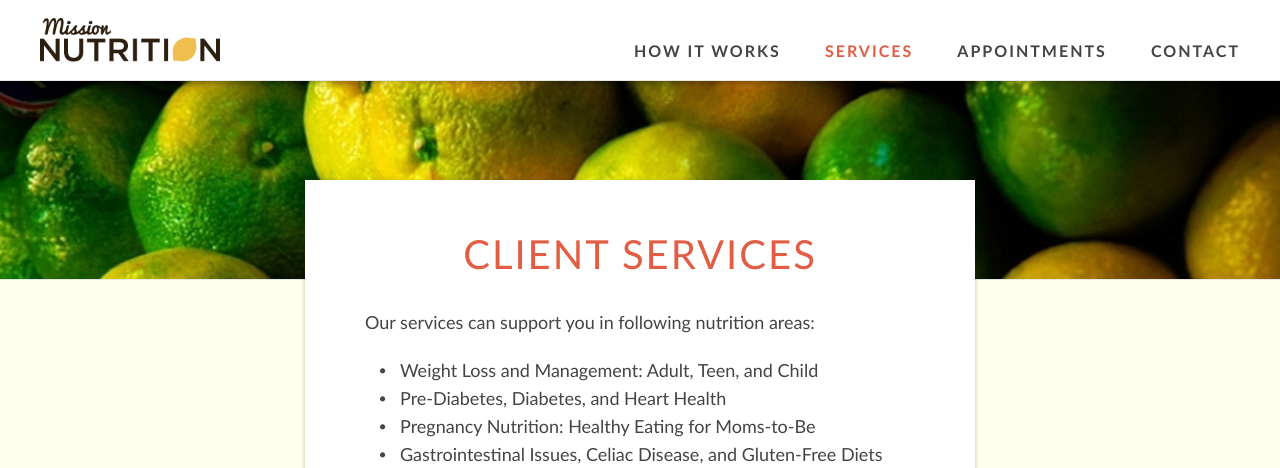
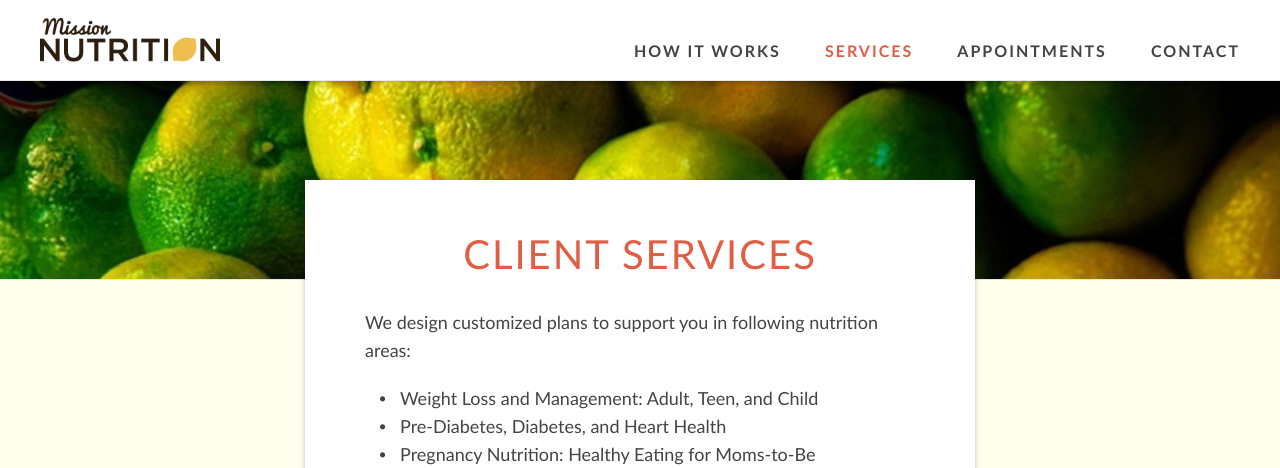
Before and after one commit to davelandry/missionnutrition, a Jekyll site: the page built from _pages/services.md, in a window 1280 px wide and 1400 px high, cut to the strip 0-468 px from the top of the window. Built offline with Jekyll 4.4.1, drawn with Linux system fonts in a browser that asks for light colours; some of the changed text lies outside the part shown.

Commit message:
Update services.md

```diff
--- a/_pages/services.md
+++ b/_pages/services.md
@@ -5,7 +5,7 @@
 layout: services
 ---
 
-Our services can support you in following nutrition areas:
+We design customized plans to support you in following nutrition areas:
 
 * Weight Loss and Management: Adult, Teen, and Child
 * Pre-Diabetes, Diabetes, and Heart Health
@@ -14,4 +14,7 @@
 
 <p><img src="playcircle"></img>Start with an Initial Assessment and Goals Session to get a customized eating plan for you or your family. </p>
 
-Continue with ongoing coaching and change support through Follow-Up Sessions, Food Diary Feedback Service, or monthly Memberships. Your Registered Dieitian can help design a plan that works best for you!
+Continue with ongoing coaching and change support through:
+<p><img src=""></img>Follow-Up Sessions</p>
+<p><img src="">Food Diary Feedback Service</p>
+<p><img src="">Memberships that include both types of support with 10% off for your commitment to you!</p>
```
